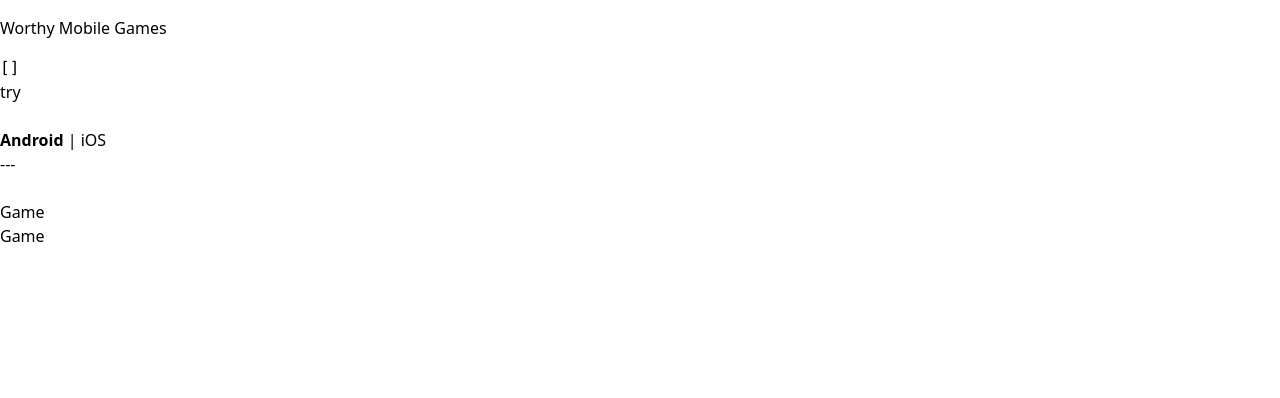
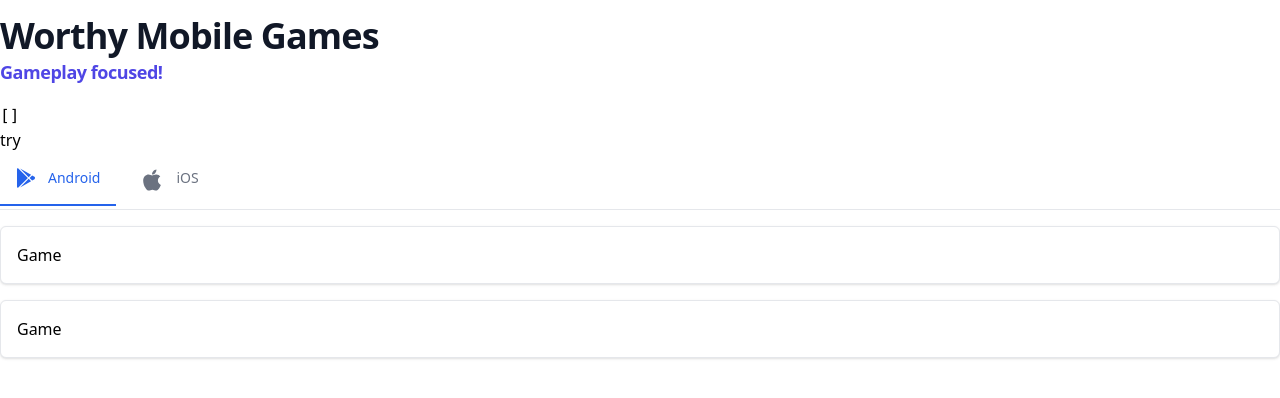
Before and after one commit to pdcmoreira/worthy-mobile-games-site, a Vue app: page / in a window 1280 px wide. Shown: the top 398 px of the page. Built offline with nearby package versions, Linux system fonts and the light colour scheme.

Commit message:
feat: wip

```diff
--- a/src/components/GameCard.vue
+++ b/src/components/GameCard.vue
@@ -1,12 +1,18 @@
 <script setup lang="ts">
 import type { Game } from "@/types";
-import type { PropType } from "vue";
+import { computed, type PropType } from "vue";
 
 const props = defineProps({
   game: { type: Object as PropType<Game>, required: true },
 });
+
+const rating = computed(() => 5);
 </script>
 
 <template>
-  <div>Game</div>
+  <div
+    class="w-full rounded-md border border-gray-200 bg-white p-4 shadow dark:border-gray-700 dark:bg-gray-800"
+  >
+    Game
+  </div>
 </template>
--- a/src/components/LayoutHeader.vue
+++ b/src/components/LayoutHeader.vue
@@ -1,5 +1,11 @@
 <template>
   <header class="container mx-auto my-4">
-    <h1>Worthy Mobile Games</h1>
+    <p class="mt-2 text-3xl font-bold tracking-tight text-gray-900 sm:text-4xl">
+      Worthy Mobile Games
+    </p>
+
+    <h2 class="text-lg font-semibold leading-8 tracking-tight text-indigo-600">
+      Gameplay focused!
+    </h2>
   </header>
 </template>
--- a/src/components/icons/IconCommunity.vue
+++ /dev/null
@@ -1,12 +0,0 @@
-<template>
-  <svg
-    xmlns="http://www.w3.org/2000/svg"
-    width="20"
-    height="20"
-    fill="currentColor"
-  >
-    <path
-      d="M15 4a1 1 0 1 0 0 2V4zm0 11v-1a1 1 0 0 0-1 1h1zm0 4l-.707.707A1 1 0 0 0 16 19h-1zm-4-4l.707-.707A1 1 0 0 0 11 14v1zm-4.707-1.293a1 1 0 0 0-1.414 1.414l1.414-1.414zm-.707.707l-.707-.707.707.707zM9 11v-1a1 1 0 0 0-.707.293L9 11zm-4 0h1a1 1 0 0 0-1-1v1zm0 4H4a1 1 0 0 0 1.707.707L5 15zm10-9h2V4h-2v2zm2 0a1 1 0 0 1 1 1h2a3 3 0 0 0-3-3v2zm1 1v6h2V7h-2zm0 6a1 1 0 0 1-1 1v2a3 3 0 0 0 3-3h-2zm-1 1h-2v2h2v-2zm-3 1v4h2v-4h-2zm1.707 3.293l-4-4-1.414 1.414 4 4 1.414-1.414zM11 14H7v2h4v-2zm-4 0c-.276 0-.525-.111-.707-.293l-1.414 1.414C5.42 15.663 6.172 16 7 16v-2zm-.707 1.121l3.414-3.414-1.414-1.414-3.414 3.414 1.414 1.414zM9 12h4v-2H9v2zm4 0a3 3 0 0 0 3-3h-2a1 1 0 0 1-1 1v2zm3-3V3h-2v6h2zm0-6a3 3 0 0 0-3-3v2a1 1 0 0 1 1 1h2zm-3-3H3v2h10V0zM3 0a3 3 0 0 0-3 3h2a1 1 0 0 1 1-1V0zM0 3v6h2V3H0zm0 6a3 3 0 0 0 3 3v-2a1 1 0 0 1-1-1H0zm3 3h2v-2H3v2zm1-1v4h2v-4H4zm1.707 4.707l.586-.586-1.414-1.414-.586.586 1.414 1.414z"
-    />
-  </svg>
-</template>
--- a/src/components/icons/IconDocumentation.vue
+++ /dev/null
@@ -1,12 +0,0 @@
-<template>
-  <svg
-    xmlns="http://www.w3.org/2000/svg"
-    width="20"
-    height="17"
-    fill="currentColor"
-  >
-    <path
-      d="M11 2.253a1 1 0 1 0-2 0h2zm-2 13a1 1 0 1 0 2 0H9zm.447-12.167a1 1 0 1 0 1.107-1.666L9.447 3.086zM1 2.253L.447 1.42A1 1 0 0 0 0 2.253h1zm0 13H0a1 1 0 0 0 1.553.833L1 15.253zm8.447.833a1 1 0 1 0 1.107-1.666l-1.107 1.666zm0-14.666a1 1 0 1 0 1.107 1.666L9.447 1.42zM19 2.253h1a1 1 0 0 0-.447-.833L19 2.253zm0 13l-.553.833A1 1 0 0 0 20 15.253h-1zm-9.553-.833a1 1 0 1 0 1.107 1.666L9.447 14.42zM9 2.253v13h2v-13H9zm1.553-.833C9.203.523 7.42 0 5.5 0v2c1.572 0 2.961.431 3.947 1.086l1.107-1.666zM5.5 0C3.58 0 1.797.523.447 1.42l1.107 1.666C2.539 2.431 3.928 2 5.5 2V0zM0 2.253v13h2v-13H0zm1.553 13.833C2.539 15.431 3.928 15 5.5 15v-2c-1.92 0-3.703.523-5.053 1.42l1.107 1.666zM5.5 15c1.572 0 2.961.431 3.947 1.086l1.107-1.666C9.203 13.523 7.42 13 5.5 13v2zm5.053-11.914C11.539 2.431 12.928 2 14.5 2V0c-1.92 0-3.703.523-5.053 1.42l1.107 1.666zM14.5 2c1.573 0 2.961.431 3.947 1.086l1.107-1.666C18.203.523 16.421 0 14.5 0v2zm3.5.253v13h2v-13h-2zm1.553 12.167C18.203 13.523 16.421 13 14.5 13v2c1.573 0 2.961.431 3.947 1.086l1.107-1.666zM14.5 13c-1.92 0-3.703.523-5.053 1.42l1.107 1.666C11.539 15.431 12.928 15 14.5 15v-2z"
-    />
-  </svg>
-</template>
--- a/src/components/icons/IconSupport.vue
+++ /dev/null
@@ -1,12 +0,0 @@
-<template>
-  <svg
-    xmlns="http://www.w3.org/2000/svg"
-    width="20"
-    height="20"
-    fill="currentColor"
-  >
-    <path
-      d="M10 3.22l-.61-.6a5.5 5.5 0 0 0-7.666.105 5.5 5.5 0 0 0-.114 7.665L10 18.78l8.39-8.4a5.5 5.5 0 0 0-.114-7.665 5.5 5.5 0 0 0-7.666-.105l-.61.61z"
-    />
-  </svg>
-</template>
--- a/src/components/icons/IconTooling.vue
+++ /dev/null
@@ -1,19 +0,0 @@
-<!-- This icon is from <https://github.com/Templarian/MaterialDesign>, distributed under Apache 2.0 (https://www.apache.org/licenses/LICENSE-2.0) license-->
-<template>
-  <svg
-    xmlns="http://www.w3.org/2000/svg"
-    xmlns:xlink="http://www.w3.org/1999/xlink"
-    aria-hidden="true"
-    role="img"
-    class="iconify iconify--mdi"
-    width="24"
-    height="24"
-    preserveAspectRatio="xMidYMid meet"
-    viewBox="0 0 24 24"
-  >
-    <path
-      d="M20 18v-4h-3v1h-2v-1H9v1H7v-1H4v4h16M6.33 8l-1.74 4H7v-1h2v1h6v-1h2v1h2.41l-1.74-4H6.33M9 5v1h6V5H9m12.84 7.61c.1.22.16.48.16.8V18c0 .53-.21 1-.6 1.41c-.4.4-.85.59-1.4.59H4c-.55 0-1-.19-1.4-.59C2.21 19 2 18.53 2 18v-4.59c0-.32.06-.58.16-.8L4.5 7.22C4.84 6.41 5.45 6 6.33 6H7V5c0-.55.18-1 .57-1.41C7.96 3.2 8.44 3 9 3h6c.56 0 1.04.2 1.43.59c.39.41.57.86.57 1.41v1h.67c.88 0 1.49.41 1.83 1.22l2.34 5.39z"
-      fill="currentColor"
-    ></path>
-  </svg>
-</template>
--- /dev/null
+++ b/src/icons/AndroidIcon.vue
@@ -0,0 +1,17 @@
+<template>
+  <svg
+    class="h-5 w-5"
+    aria-hidden="true"
+    focusable="false"
+    data-prefix="fab"
+    data-icon="google-play"
+    role="img"
+    xmlns="http://www.w3.org/2000/svg"
+    viewBox="0 0 512 512"
+  >
+    <path
+      fill="currentColor"
+      d="M325.3 234.3L104.6 13l280.8 161.2-60.1 60.1zM47 0C34 6.8 25.3 19.2 25.3 35.3v441.3c0 16.1 8.7 28.5 21.7 35.3l256.6-256L47 0zm425.2 225.6l-58.9-34.1-65.7 64.5 65.7 64.5 60.1-34.1c18-14.3 18-46.5-1.2-60.8zM104.6 499l280.8-161.2-60.1-60.1L104.6 499z"
+    ></path>
+  </svg>
+</template>
--- /dev/null
+++ b/src/icons/IosIcon.vue
@@ -0,0 +1,17 @@
+<template>
+  <svg
+    class="h-6 w-6"
+    aria-hidden="true"
+    focusable="false"
+    data-prefix="fab"
+    data-icon="apple"
+    role="img"
+    xmlns="http://www.w3.org/2000/svg"
+    viewBox="0 0 384 512"
+  >
+    <path
+      fill="currentColor"
+      d="M318.7 268.7c-.2-36.7 16.4-64.4 50-84.8-18.8-26.9-47.2-41.7-84.7-44.6-35.5-2.8-74.3 20.7-88.5 20.7-15 0-49.4-19.7-76.4-19.7C63.3 141.2 4 184.8 4 273.5q0 39.3 14.4 81.2c12.8 36.7 59 126.7 107.2 125.2 25.2-.6 43-17.9 75.8-17.9 31.8 0 48.3 17.9 76.4 17.9 48.6-.7 90.4-82.5 102.6-119.3-65.2-30.7-61.7-90-61.7-91.9zm-56.6-164.2c27.3-32.4 24.8-61.9 24-72.5-24.1 1.4-52 16.4-67.9 34.9-17.5 19.8-27.8 44.3-25.6 71.9 26.1 2 49.9-11.4 69.5-34.3z"
+    ></path>
+  </svg>
+</template>
--- a/src/views/GameList.vue
+++ b/src/views/GameList.vue
@@ -1,10 +1,33 @@
+<script setup lang="ts">
+import IosIcon from "@/icons/IosIcon.vue";
+import AndroidIcon from "@/icons/AndroidIcon.vue";
+</script>
+
 <template>
-  <br />
-  <strong>Android</strong> | iOS
-  <br />
-  ---
-  <br />
-  <br />
+  <div class="mb-4 border-b border-gray-200 dark:border-gray-700">
+    <ul
+      class="-mb-px flex flex-wrap text-center text-sm font-medium text-gray-500 dark:text-gray-400"
+    >
+      <li class="mr-2">
+        <a
+          href="#"
+          class="active group inline-flex rounded-t-lg border-b-2 border-blue-600 p-4 text-blue-600 dark:border-blue-500 dark:text-blue-500"
+          aria-current="page"
+        >
+          <AndroidIcon class="mr-3" /> Android
+        </a>
+      </li>
+
+      <li class="mr-2">
+        <a
+          href="#"
+          class="group inline-flex rounded-t-lg border-b-2 border-transparent p-4 hover:border-gray-300 hover:text-gray-600 dark:hover:text-gray-300"
+        >
+          <IosIcon class="mr-3" /> iOS
+        </a>
+      </li>
+    </ul>
+  </div>
 
   <RouterView />
 </template>
--- a/src/views/GameListAndroid.vue
+++ b/src/views/GameListAndroid.vue
@@ -18,5 +18,10 @@
 </script>
 
 <template>
-  <GameCard v-for="game in games" :key="game.issueId" :game="game" />
+  <GameCard
+    v-for="game in games"
+    :key="game.issueId"
+    :game="game"
+    class="mb-4"
+  />
 </template>
```
Also changed, not shown: src/components/icons/IconEcosystem.vue (deleted, +0 -12 lines).
